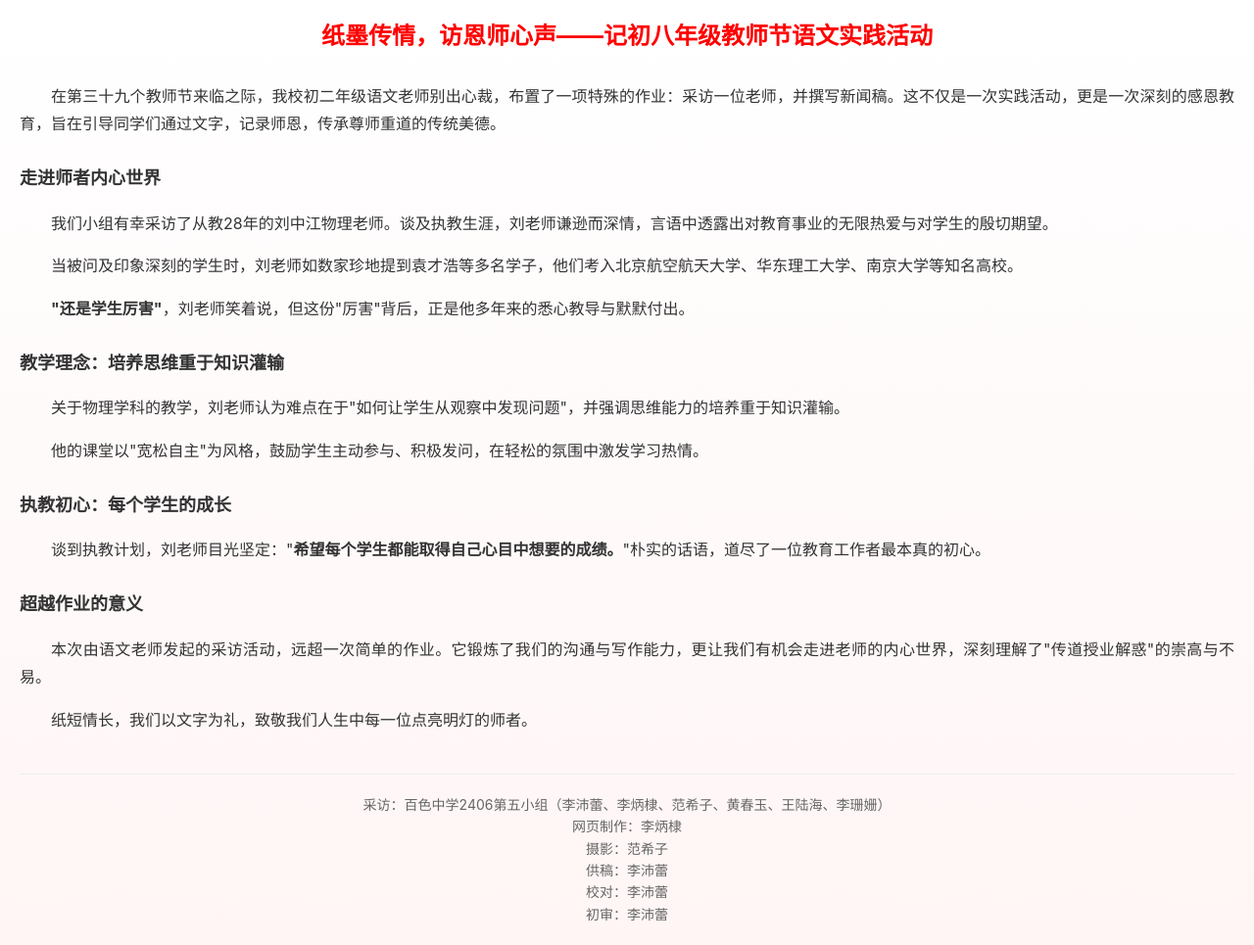
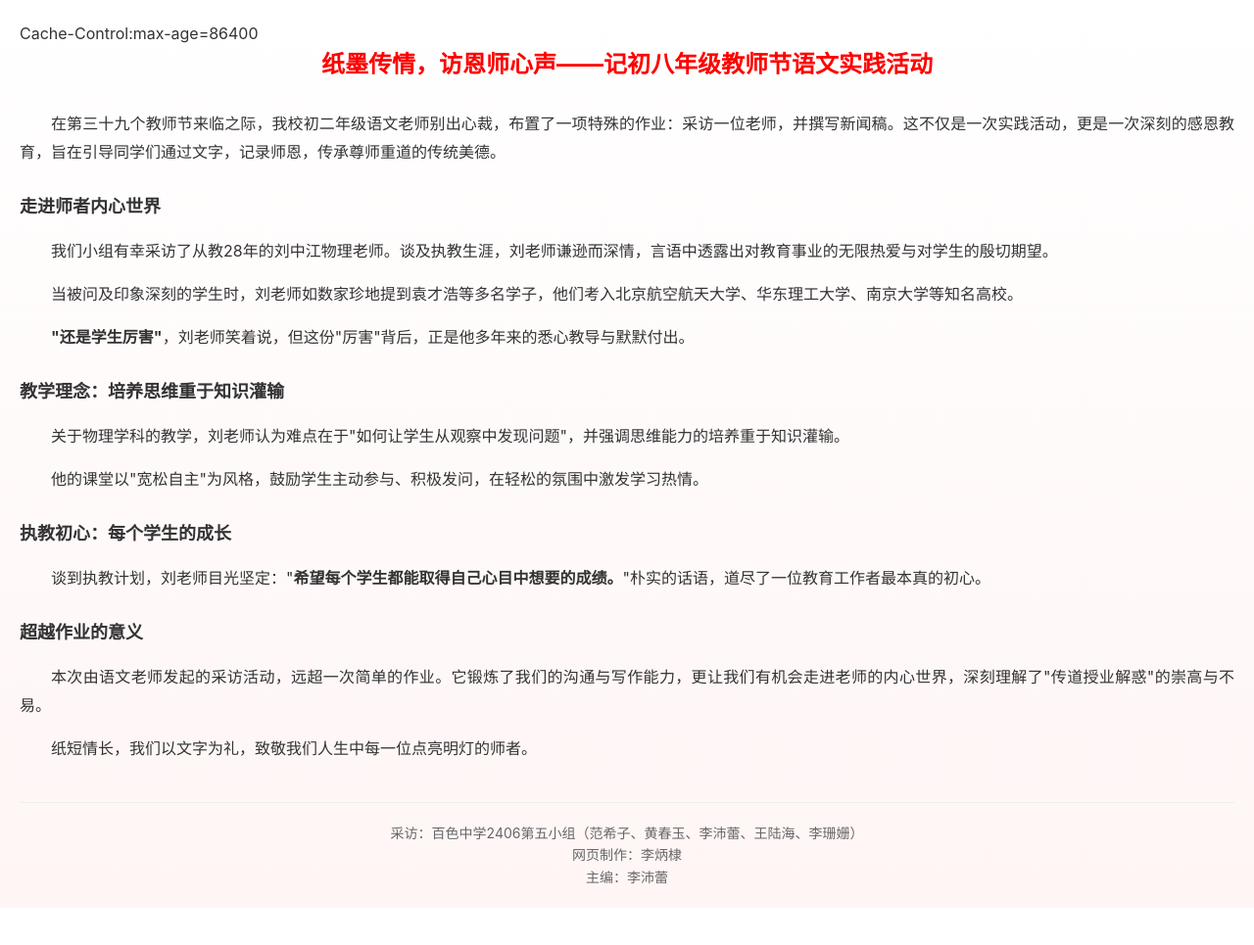
Before and after one commit to FGPLAY-Code/teacher-interview, a plain HTML site: page index.html in a window 1280 px wide. Shown: the whole page at 98% size. After the commit the page ends 927 px from the top, so only its background shows below. Drawn offline with Linux system fonts and the light colour scheme.

Commit message:
Add files via upload

```diff
--- a/index.html
+++ b/index.html
@@ -1,3 +1,4 @@
+Cache-Control:max-age=86400
 <!DOCTYPE html>
 <html lang="zh-CN">
 <head>
@@ -112,12 +113,9 @@
     </div>
 
     <div style="margin-top: 40px; padding-top: 20px; border-top: 1px solid #eee; font-size: 14px; color: #666; text-align: center; line-height: 1.6;">
-        采访：百色中学2406第五小组（李沛蕾、李炳棣、范希子、黄春玉、王陆海、李珊姗）<br>
+        采访：百色中学2406第五小组（范希子、黄春玉、李沛蕾、王陆海、李珊姗）<br>
         网页制作：李炳棣<br>
-        摄影：范希子<br>
-        供稿：李沛蕾<br>
-        校对：李沛蕾<br>
-        初审：李沛蕾<br>
+        主编：李沛蕾
     </div>
 </body>
 </html>
```
Also changed, not shown: 新闻稿.txt (deleted).
